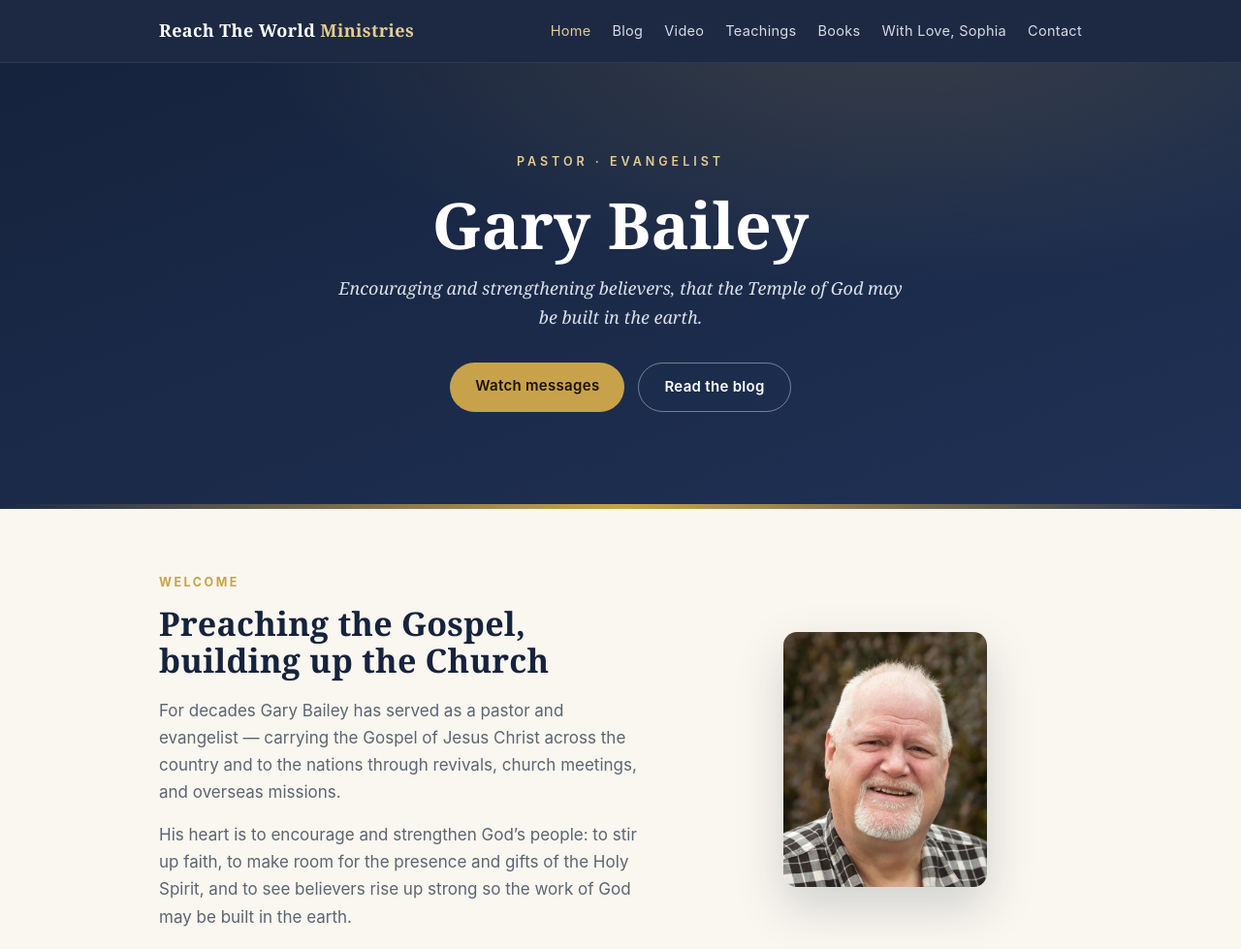
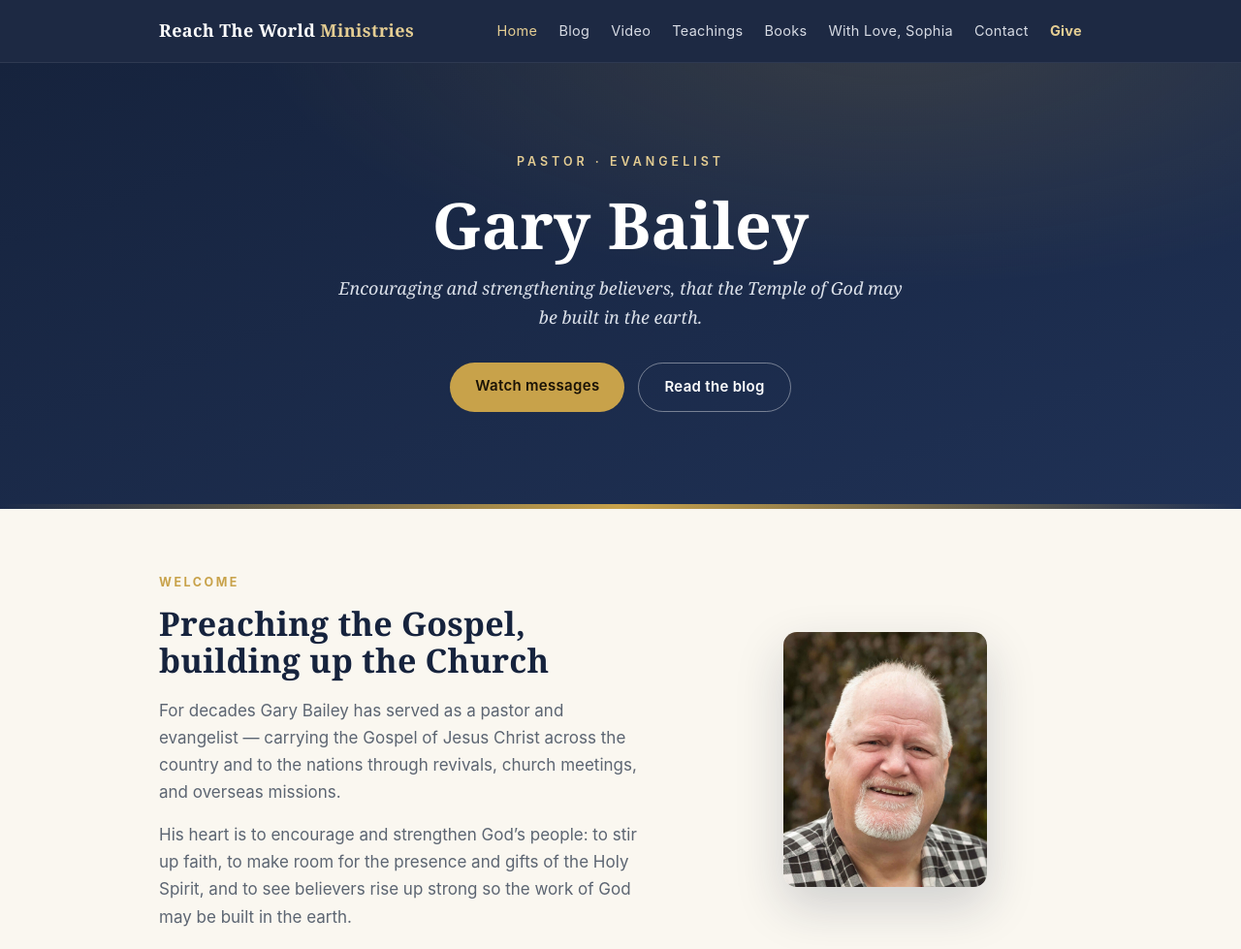
Before and after one commit to gbmin2026/garybailey-org, a plain HTML site: page index.html in a window 1280 px wide. Shown: the top 979 px of the page at 97% size. Drawn offline with Linux system fonts and the light colour scheme.

Commit message:
Add donation link to navigation header

```diff
--- a/index.html
+++ b/index.html
@@ -74,8 +74,7 @@ footer .b span{color:var(--gold-soft)}
 </style>
 </head>
 <body>
-<header class="nav"><div class="wrap"><div class="brand">Reach The World<span> Ministries</span></div><nav class="links"><a href="index.html" class="on">Home</a><a href="blog.html">Blog</a><a href="video.html">Video</a><a href="teachings.html">Teachings</a><a href="books.html">Books</a><a href="with-love-sophia.html">With Love, Sophia</a><a href="contact.html">Contact</a></nav></div></header>
-<section class="hero"><div class="wrap">
+<header class="nav"><div class="wrap"><div class="brand">Reach The World<span> Ministries</span></div><nav class="links"><a href="index.html" class="on">Home</a><a href="blog.html">Blog</a><a href="video.html">Video</a><a href="teachings.html">Teachings</a><a href="books.html">Books</a><a href="with-love-sophia.html">With Love, Sophia</a><a href="contact.html">Contact</a><a href="https://www.zeffy.com/en-US/donation-form/donate-to-gary-bailey-ministriesreach-the-world" target="_blank" rel="noopener" style="color:var(--gold-soft);font-weight:700">Give</a></nav></div></header><section class="hero"><div class="wrap">
 <div class="eyebrow">Pastor &middot; Evangelist</div>
 <h1>Gary Bailey</h1>
 <p class="lead">Encouraging and strengthening believers, that the Temple of God may be built in the earth.</p>
```
